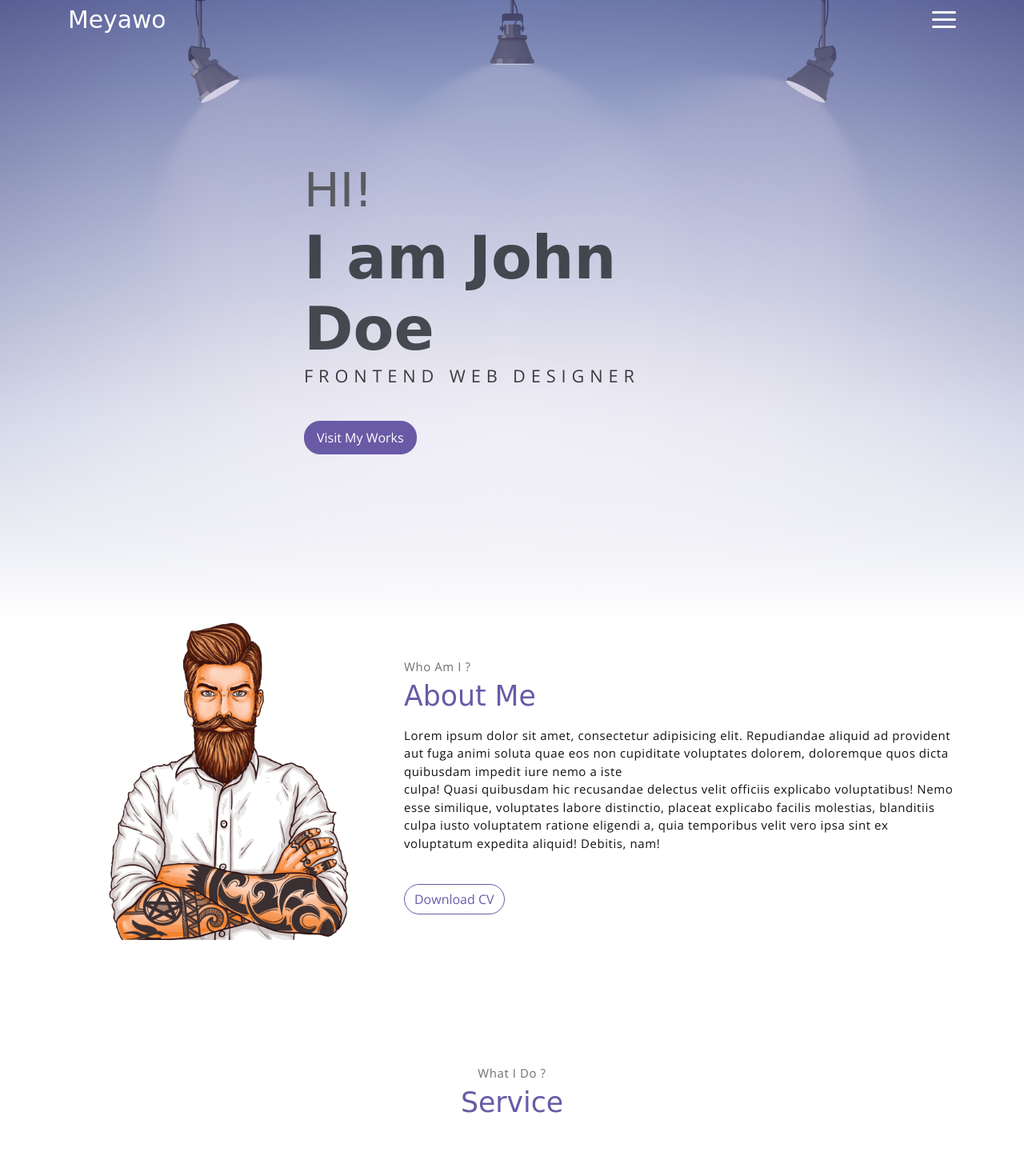
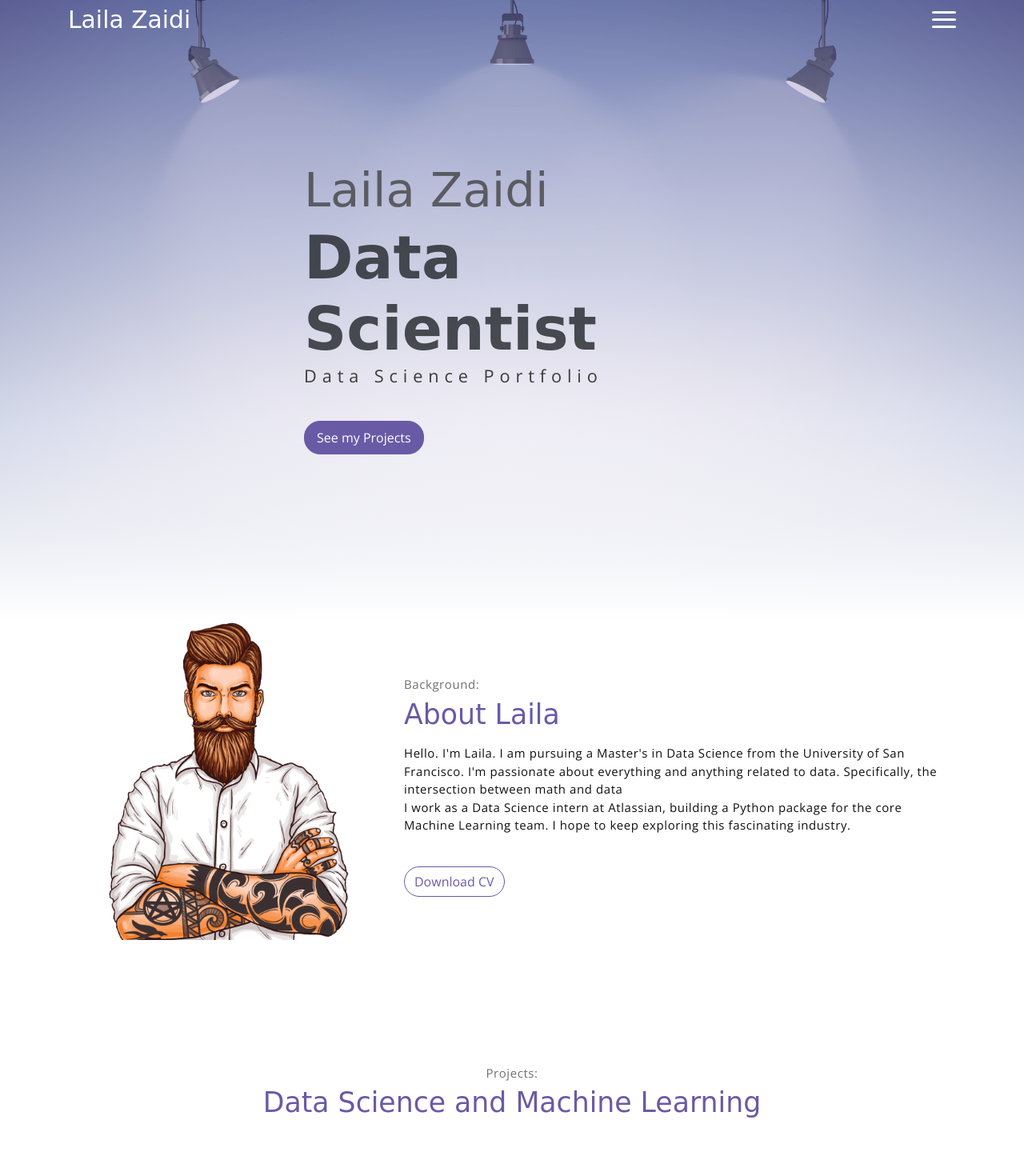
Before and after one commit to lzaidi/lzaidi.github.io, a plain HTML site: page index.html in a window 1280 px wide. Shown: the part 25-1480 px from the top of the page at 80% size. Drawn offline with nearby package versions, Linux system fonts and the light colour scheme; a web font is replaced by a local one.

Commit message:
Update index.html

```diff
--- a/index.html
+++ b/index.html
@@ -16,7 +16,7 @@
     <!-- Page Navbar -->
     <nav class="custom-navbar" data-spy="affix" data-offset-top="20">
         <div class="container">
-            <a class="logo" href="#">Meyawo</a>
+            <a class="logo" href="#">Laila Zaidi</a>
             <ul class="nav">
                 <li class="item">
                     <a class="link" href="#home">Home</a>
@@ -53,12 +53,12 @@
         <div class="overlay"></div>
         <div class="header-content container">
             <h1 class="header-title">
-                <span class="up">HI!</span>
-                <span class="down">I am John Doe</span>
+                <span class="up">Laila Zaidi</span>
+                <span class="down">Data Scientist</span>
             </h1>
-            <p class="header-subtitle">FRONTEND WEB DESIGNER</p>
+            <p class="header-subtitle">Data Science Portfolio</p>
 
-            <button class="btn btn-primary">Visit My Works</button>
+            <button class="btn btn-primary">See my Projects</button>
         </div>
     </header><!-- end of page header -->
 
@@ -72,11 +72,11 @@
                     <img src="assets/imgs/man.png" class="about-img" alt="Download free bootstrap 4 landing page, free boootstrap 4 templates, Download free bootstrap 4.1 landing page, free boootstrap 4.1.1 templates, meyawo Landing page">
                 </div>
                 <div class="about-caption">
-                    <p class="section-subtitle">Who Am I ?</p>
-                    <h2 class="section-title mb-3">About Me</h2>
+                    <p class="section-subtitle">Background:</p>
+                    <h2 class="section-title mb-3">About Laila</h2>
                     <p>
-                        Lorem ipsum dolor sit amet, consectetur adipisicing elit. Repudiandae aliquid ad provident aut fuga animi soluta quae eos non cupiditate voluptates dolorem, doloremque quos dicta quibusdam impedit iure nemo a iste
-                        <br>culpa! Quasi quibusdam hic recusandae delectus velit officiis explicabo voluptatibus! Nemo esse similique, voluptates labore distinctio, placeat explicabo facilis molestias, blanditiis culpa iusto voluptatem ratione eligendi a, quia temporibus velit vero ipsa sint ex voluptatum expedita aliquid! Debitis, nam!
+                        Hello. I'm Laila. I am pursuing a Master's in Data Science from the University of San Francisco. I'm passionate about everything and anything related to data. Specifically, the intersection between math and data <br>
+                        I work as a Data Science intern at Atlassian, building a Python package for the core Machine Learning team. I hope to keep exploring this fascinating industry.
                     </p>
                     <button class="btn-rounded btn btn-outline-primary mt-4">Download CV</button>
                 </div>
@@ -87,8 +87,8 @@
     <!-- service section -->
     <section class="section" id="service">
         <div class="container text-center">
-            <p class="section-subtitle">What I Do ?</p>
-            <h6 class="section-title mb-6">Service</h6>
+            <p class="section-subtitle">Projects:</p>
+            <h6 class="section-title mb-6">Data Science and Machine Learning</h6>
             <!-- row -->
             <div class="row">
                 <div class="col-md-6 col-lg-3">
```
